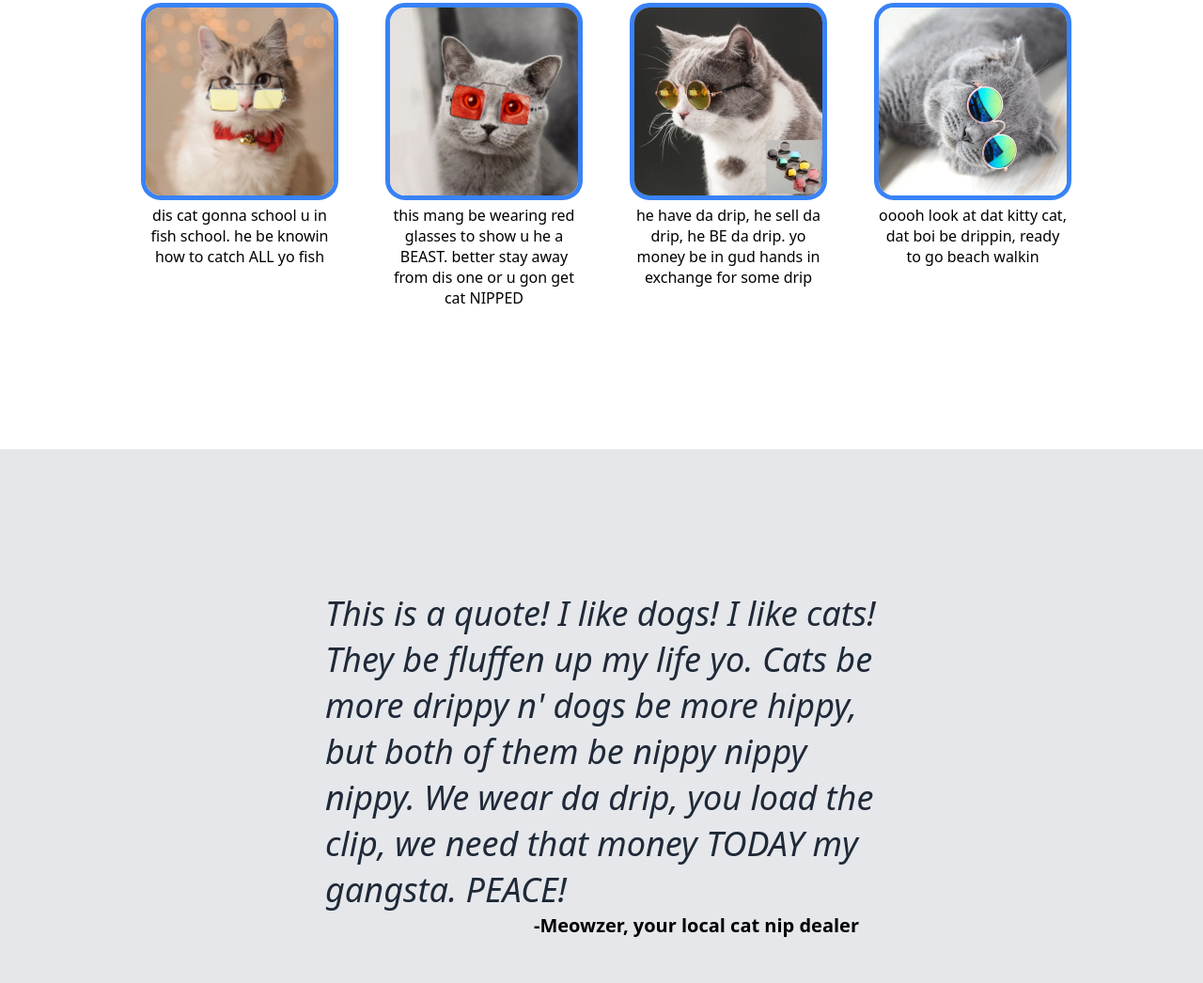
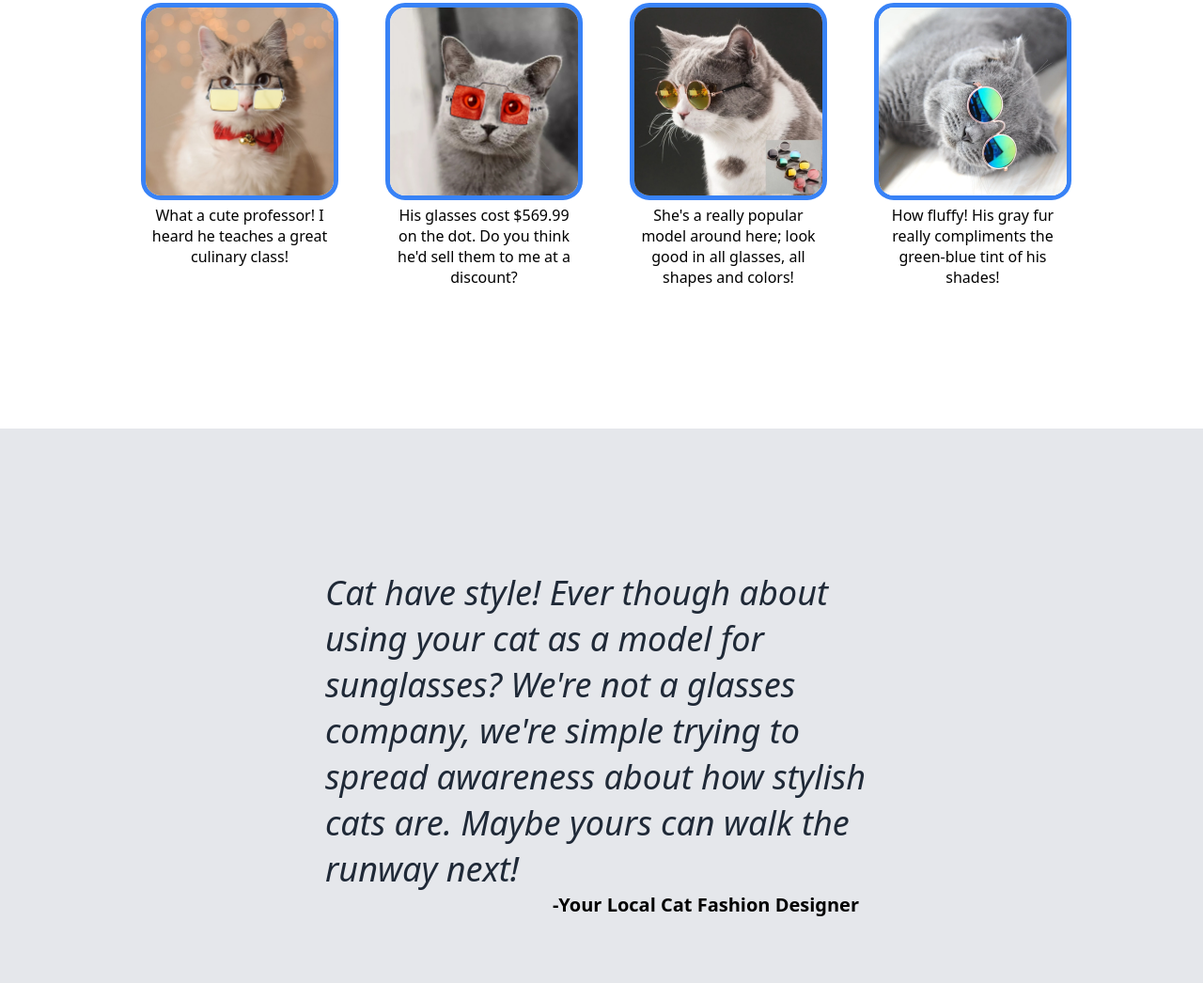
Before and after one commit to mousity/LandingPage, a plain HTML site: page index.html in a window 1280 px wide. Shown: the part 666-1712 px from the top of the page at 94% size. Drawn offline with Linux system fonts and the light colour scheme.

Commit message:
Update index.html

```diff
--- a/index.html
+++ b/index.html
@@ -26,23 +26,23 @@
             </div>
         </div>
         <div class="box1">
-            <div class="info" id="title">dem kitties be some gangstas.</div>
+            <div class="info" id="title">Stylish cats!</div>
             <div class="boxes">
                 <div class="box">
                     <img class="cat" src="Images/cat.jpeg">
-                    <div class="info">dis cat gonna school u in fish school. he be knowin how to catch ALL yo fish</div>
+                    <div class="info">What a cute professor! I heard he teaches a great culinary class!</div>
                 </div>
                 <div class="box">
                     <img class="cat" src="Images/cat2.jpeg">
-                    <div class="info">this mang be wearing red glasses to show u he a BEAST. better stay away from dis one or u gon get cat NIPPED</div>
+                    <div class="info">His glasses cost $569.99 on the dot. Do you think he'd sell them to me at a discount?</div>
                 </div>
                 <div class="box">
                     <img class="cat" src="Images/cat3.webp">
-                    <div class="info">he have da drip, he sell da drip, he BE da drip. yo money be in gud hands in exchange for some drip</div>
+                    <div class="info">She's a really popular model around here; look good in all glasses, all shapes and colors!</div>
                 </div>
                 <div class="box">
                     <img class="cat" src="Images/cat4.webp">
-                    <div class="info">ooooh look at dat kitty cat, dat boi be drippin, ready to go beach walkin</div>
+                    <div class="info">How fluffy! His gray fur really compliments the green-blue tint of his shades!</div>
                 </div>
             </div>
             </div>
@@ -50,10 +50,9 @@
 
         <div class="box2">
             <div class="quotes">
-            <div class="quote">This is a quote! I like dogs! I like cats! They be fluffen up my life yo. Cats be more drippy n' dogs be more hippy, but both of them be nippy nippy nippy.
-                We wear da drip, you load the clip, we need that money TODAY my gangsta. PEACE!
+            <div class="quote">Cat have style! Ever though about using your cat as a model for sunglasses? We're not a glasses company, we're simple trying to spread awareness about how stylish cats are. Maybe yours can walk the runway next!
             </div>
-            <div class="quoted">-Meowzer, your local cat nip dealer</div>
+            <div class="quoted">-Your Local Cat Fashion Designer</div>
             </div>
         </div>
         <div class="box3">
@@ -63,7 +62,7 @@
                         Calling dogs and cats! It's time!
                     </div>
                     <div class="text2">
-                        Sign up to be a part of our gangy cat ways today!
+                        Sign up to be a part of our stylish cat ways today!
                     </div>
                 </div>
                 <div><button id="sign-up2">Sign Up</button></div>
```
